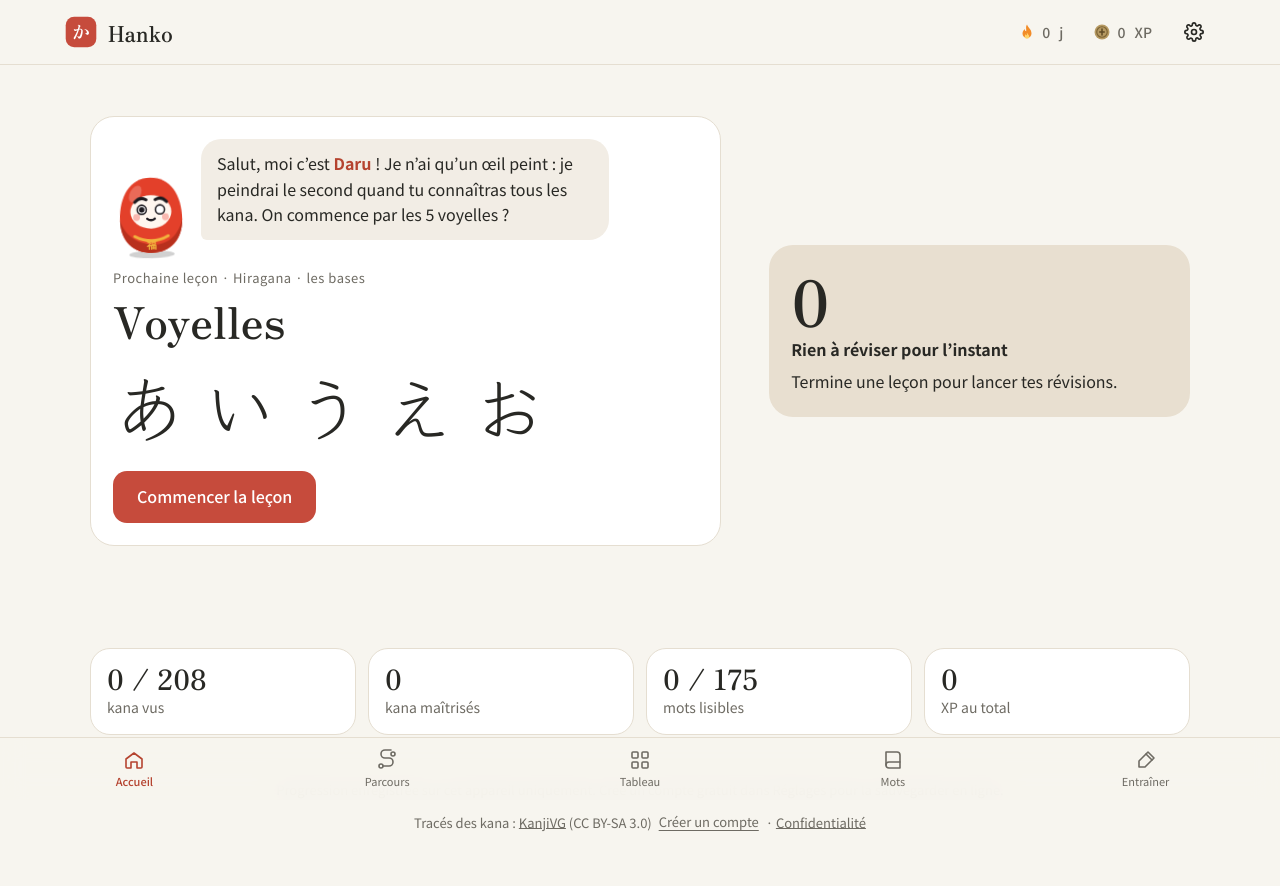
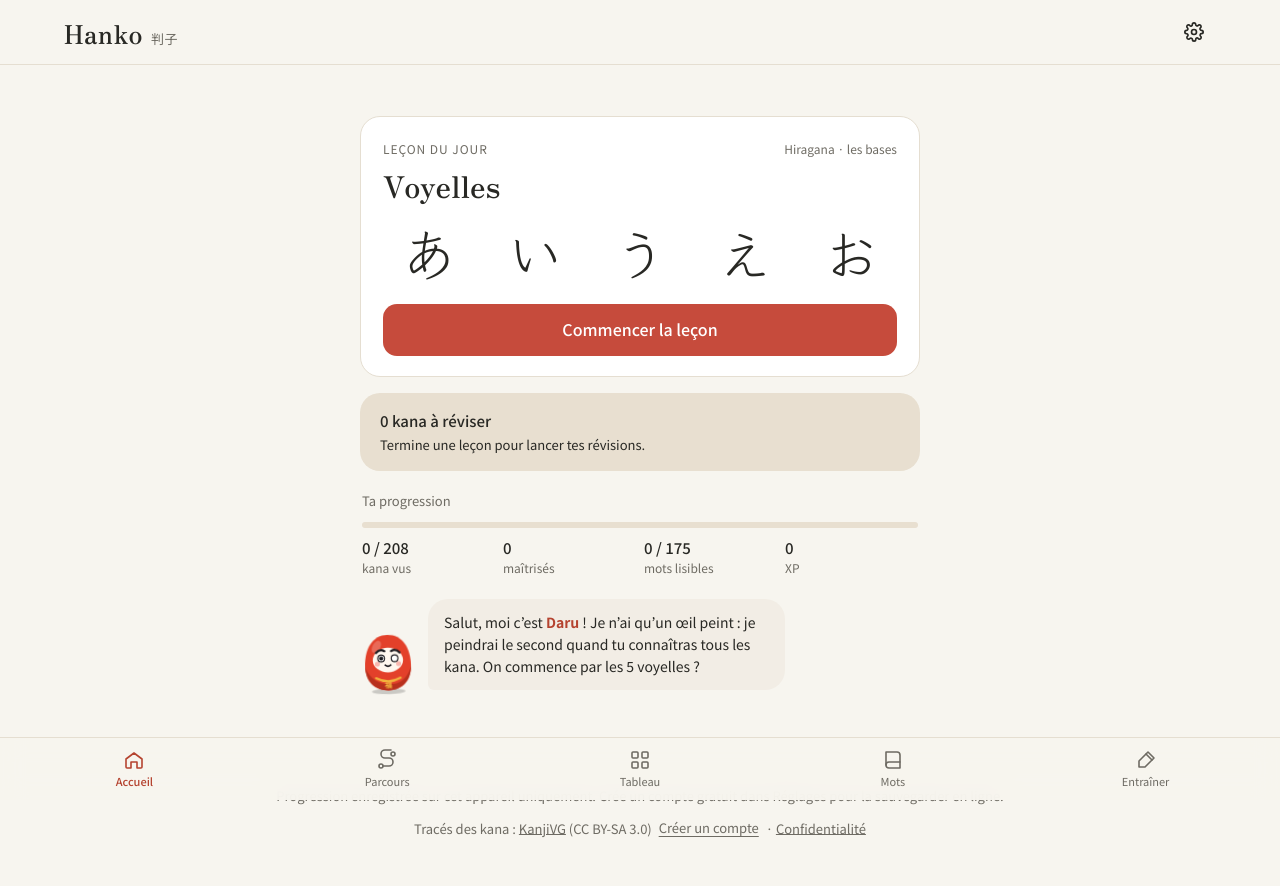
Before and after one commit to Rouuulien/Hanko-kana, a website with bundled scripts: page index.html in a window 1280 px wide. Built offline with nearby package versions, Linux system fonts and the light colour scheme.

Commit message:
Structure : accueil réduit à la leçon du jour, aux révisions et à la progression
En-tête « Hanko 判子 » avec la série de jours en toutes lettres (plus de pastilles),
carte de la leçon, carte des révisions, progression compacte et Daru, comme la maquette.
Polices régénérées pour 判 et 子.

Co-Authored-By: Claude Opus 5.5 <noreply@anthropic.com>

```diff
--- a/src/ui/icons.js
+++ b/src/ui/icons.js
@@ -1,12 +1,8 @@
-/* ---------- icônes SVG (haut-parleur, réglages, série de jours, XP) ---------- */
+/* ---------- icônes SVG (haut-parleur, réglages, onglets) ---------- */
 const SPK =
   '<svg viewBox="0 0 24 24" fill="none" stroke="currentColor" stroke-width="2" stroke-linecap="round" stroke-linejoin="round"><path d="M11 5 6 9H3v6h3l5 4z" fill="currentColor"/><path d="M15.5 8.5a5 5 0 0 1 0 7M18.5 5.5a9 9 0 0 1 0 13"/></svg>';
 const GEAR =
   '<svg viewBox="0 0 24 24" width="20" height="20" fill="none" stroke="currentColor" stroke-width="2"><circle cx="12" cy="12" r="3"/><path d="M19.4 15a1.7 1.7 0 0 0 .3 1.8l.1.1a2 2 0 1 1-2.8 2.8l-.1-.1a1.7 1.7 0 0 0-1.8-.3 1.7 1.7 0 0 0-1 1.5V21a2 2 0 1 1-4 0v-.1a1.7 1.7 0 0 0-1.1-1.5 1.7 1.7 0 0 0-1.8.3l-.1.1a2 2 0 1 1-2.8-2.8l.1-.1a1.7 1.7 0 0 0 .3-1.8 1.7 1.7 0 0 0-1.5-1H3a2 2 0 1 1 0-4h.1a1.7 1.7 0 0 0 1.5-1.1 1.7 1.7 0 0 0-.3-1.8l-.1-.1a2 2 0 1 1 2.8-2.8l.1.1a1.7 1.7 0 0 0 1.8.3H9a1.7 1.7 0 0 0 1-1.5V3a2 2 0 1 1 4 0v.1a1.7 1.7 0 0 0 1 1.5 1.7 1.7 0 0 0 1.8-.3l.1-.1a2 2 0 1 1 2.8 2.8l-.1.1a1.7 1.7 0 0 0-.3 1.8V9a1.7 1.7 0 0 0 1.5 1H21a2 2 0 1 1 0 4h-.1a1.7 1.7 0 0 0-1.5 1z"/></svg>';
-const FLAME =
-  '<svg viewBox="0 0 24 24"><path d="M12 2c1 4 6 6 6 12a6 6 0 0 1-12 0c0-3 2-5 3-6 0 2 1 3 2 3 0-4-1-6 1-9z" fill="#f28c28"/><path d="M12 13c1 2 3 3 3 5a3 3 0 0 1-6 0c0-1.5 1-2.5 1.5-3 .3 1 .8 1.3 1.5 1.3 0-1.3-.4-2.3 0-3.3z" fill="#ffd36b"/></svg>';
-const COIN =
-  '<svg viewBox="0 0 24 24"><circle cx="12" cy="12" r="10" fill="#b69a63"/><circle cx="12" cy="12" r="7" fill="none" stroke="#7d6435" stroke-width="1.6"/><path d="M12 8v8M9 12h6" stroke="#5e4a26" stroke-width="2" stroke-linecap="round"/></svg>';
 
 /* icônes de la barre d'onglets (trait fin, couleur du texte) */
 const TAB_HOME =
@@ -20,4 +16,4 @@ const TAB_WORDS =
 const TAB_TRAIN =
   '<svg viewBox="0 0 24 24" width="24" height="24" fill="none" stroke="currentColor" stroke-width="1.6" stroke-linecap="round" stroke-linejoin="round" aria-hidden="true"><path d="M14 4l6 6-9 9H5v-6z"/><path d="M12 6l6 6"/></svg>';
 
-export { SPK, GEAR, FLAME, COIN, TAB_HOME, TAB_PATH, TAB_SHEET, TAB_WORDS, TAB_TRAIN };
+export { SPK, GEAR, TAB_HOME, TAB_PATH, TAB_SHEET, TAB_WORDS, TAB_TRAIN };
--- a/src/ui/views.js
+++ b/src/ui/views.js
@@ -1,5 +1,5 @@
 /* ---------- écrans : accueil, parcours, tableau, mots, fiches, quiz, résultats, réglages ---------- */
-import { allDone, nextLesson, streak, testOpen, todayXp, unlocked } from '../core/progress.js';
+import { allDone, nextLesson, streak, testOpen, unlocked } from '../core/progress.js';
 import { canRead, wordsWith } from '../core/reading.js';
 import { dueList, nextDue } from '../core/srs.js';
 import { S } from '../core/state.js';
@@ -15,7 +15,7 @@ import { cloud, cloudText } from '../sync/cloud.js';
 import { accountV } from './account.js';
 import { ui } from './app-state.js';
 import { daru, mascot } from './daru.js';
-import { COIN, FLAME, GEAR, SPK, TAB_HOME, TAB_PATH, TAB_SHEET, TAB_TRAIN, TAB_WORDS } from './icons.js';
+import { GEAR, SPK, TAB_HOME, TAB_PATH, TAB_SHEET, TAB_TRAIN, TAB_WORDS } from './icons.js';
 import { hintBtn, padHTML, padTools } from './pad.js';
 import { muteBtn } from './sounds.js';
 import { tts } from './voice.js';
@@ -23,9 +23,14 @@ import { K2H, esc, pick } from '../util.js';
 /** Libellé du bouton d'effacement de la progression (deux clics : armer, puis confirmer). */
 const resetLabel = () => (ui.armed ? 'Confirmer : tout effacer' : 'Effacer ma progression');
 const wordHTML = w => `<span class="w" lang="ja">${w.j}</span> · ${w.r} · « ${w.f} »`;
-const top =
-  () => `<header class="top"><div class="brand"><svg viewBox="0 0 40 40" width="34" height="34" aria-hidden="true"><rect x="2" y="2" width="36" height="36" rx="10" fill="var(--ac)"/><text x="20" y="28" text-anchor="middle" font-size="22" fill="#fff" font-family="Zen Old Mincho, serif" font-weight="700">か</text></svg><span>Hanko</span></div>
-<div class="tstats"><span class="pill" title="Jours de suite">${FLAME}${streak()}<span class="hide">&nbsp;j</span></span><span class="pill" title="XP aujourd’hui">${COIN}${todayXp()}<span class="hide">&nbsp;XP</span></span><button class="ic" data-act="settings" aria-label="Réglages">${GEAR}</button></div></header>`;
+/** Série de jours en toutes lettres (rien tant qu'elle est à zéro). */
+const streakText = () => {
+  const n = streak();
+  return n ? `${n} jour${n > 1 ? 's' : ''} de suite` : '';
+};
+const top = () =>
+  `<header class="top"><div class="brand"><span>Hanko</span><span class="brand-j" lang="ja">判子</span></div>
+<div class="tstats"><span class="streak">${streakText()}</span><button class="ic" data-act="settings" aria-label="Réglages">${GEAR}</button></div></header>`;
 
 function tipHome(nx, due) {
   if (ui.homeTip) return ui.homeTip;
@@ -75,22 +80,25 @@ function homeV() {
             : todayV();
   return top() + `<div class="tabv">${body}</div>` + tabbar();
 }
+/** Onglet Accueil (maquette « Accueil clair ») : leçon du jour, révisions, progression compacte, Daru. */
 function todayV() {
   const nx = nextLesson(),
     due = dueList().length,
     nl = Object.keys(S.learned).length,
     ms = Object.values(S.learned).filter(L => L.box >= 4).length;
   const rw = WORDS.filter(w => canRead(w)).length;
-  return `<section class="hero band"><div class="wrap hero-g">
-  <div class="today">${mascot('idle', tipHome(nx, due))}<p class="kick">${nx ? 'Prochaine leçon · ' + nx.u.t : 'Parcours terminé'}</p><h1>${nx ? nx.t : 'Tous les kana sont vus !'}</h1>
+  const fig = (b, t) => `<div class="fig1"><b>${b}</b><span>${t}</span></div>`;
+  return `<section class="band"><div class="wrap today-g">
+  <article class="hero"><div class="hero-h"><p class="kick">${nx ? 'Leçon du jour' : 'Parcours terminé'}</p>${nx ? `<span class="mut">${nx.u.t}</span>` : ''}</div>
+  <h1>${nx ? nx.t : 'Tous les kana sont vus !'}</h1>
   ${bigK(nx ? nx.items.slice(0, 5) : ['かな', 'カナ'])}
-  ${nx ? `<button class="btn ac" data-act="lesson" data-id="${nx.id}">Commencer la leçon</button>` : ''}</div>
-  <div class="rev"><div class="rev-n">${due}</div><b>${due ? 'kana à réviser maintenant' : 'Rien à réviser pour l’instant'}</b><p class="mut">${due ? 'Une courte session suffit : réviser à temps fixe la mémoire.' : nextDue()}</p>
+  ${nx ? `<button class="btn ac" data-act="lesson" data-id="${nx.id}">Commencer la leçon</button>` : ''}</article>
+  <div class="rev"><div class="rev-t"><b><span class="rev-n">${due}</span> kana à réviser</b><span>${due ? 'Le bon moment pour ta mémoire.' : nextDue()}</span></div>
   ${due ? `<button class="btn gh" data-act="review">Réviser</button>` : nl ? `<button class="btn gh" data-act="practice">Entraînement libre</button>` : ''}</div>
+  <div class="progress"><span class="mut">Ta progression</span><div class="prog"><i style="width:${Math.round((nl / TOTAL) * 100)}%"></i></div>
+  <div class="figs">${fig(`${nl} / ${TOTAL}`, 'kana vus')}${fig(ms, 'maîtrisés')}${fig(`${rw} / ${WORDS.length}`, 'mots lisibles')}${fig(S.xp, 'XP')}</div></div>
+  ${mascot('idle', tipHome(nx, due), 56)}
   </div></section>
-  <section class="band" style="padding-bottom:8px"><div class="wrap figs">
-  <div class="fig1"><b>${nl} / ${TOTAL}</b><span>kana vus</span></div><div class="fig1"><b>${ms}</b><span>kana maîtrisés</span></div>
-  <div class="fig1"><b>${rw} / ${WORDS.length}</b><span>mots lisibles</span></div><div class="fig1"><b>${S.xp}</b><span>XP au total</span></div></div></section>
   ${foot()}`;
 }
 const foot = () =>
--- a/styles.css
+++ b/styles.css
@@ -192,31 +192,15 @@ button {
 }
 .brand {
   display: flex;
+  align-items: baseline;
+  gap: 8px;
+  font: 700 26px var(--f-title);
+  letter-spacing: 0.02em;
+}
+.tstats {
+  display: flex;
   align-items: center;
-  gap: 10px;
-  font: 700 22px var(--f-title);
-}
-.tstats {
-  display: flex;
-  align-items: center;
-  gap: 10px;
-}
-.pill {
-  display: flex;
-  align-items: center;
-  gap: 6px;
-  min-height: 44px;
-  padding: 0 10px;
-  border-radius: var(--r-m);
-  background: none;
-  color: var(--mut);
-  font-size: 14px;
-  font-weight: 500;
-  white-space: nowrap;
-}
-.pill svg {
-  width: 18px;
-  height: 18px;
+  gap: 4px;
 }
 .ic {
   width: 44px;
@@ -228,64 +212,128 @@ button {
   display: grid;
   place-items: center;
 }
-/* hero */
+/* accueil (onglet Accueil) */
+.today-g {
+  max-width: 560px;
+  display: grid;
+  gap: 16px;
+}
 .hero {
-  background: var(--bg);
+  background: var(--card);
   color: var(--ink);
-  position: relative;
-}
-.hero-g {
-  display: grid;
-  grid-template-columns: minmax(0, 1.5fr) minmax(0, 1fr);
-  gap: clamp(20px, 4vw, 48px);
-  align-items: center;
-  position: relative;
-  z-index: 1;
+  border: 1px solid var(--line);
+  border-radius: var(--r-l);
+  padding: 22px 22px 20px;
+  display: grid;
+  container-type: inline-size;
+}
+.hero-h {
+  display: flex;
+  justify-content: space-between;
+  align-items: baseline;
+  gap: 12px;
+  font-size: 12px;
 }
 .kick {
-  margin: 0 0 6px;
-  font-size: 13px;
-  letter-spacing: 0.04em;
-  color: var(--mut);
-}
-.today {
-  background: var(--card);
-  border: 1px solid var(--line);
-  border-radius: var(--r-xl);
-  padding: 22px;
-  container-type: inline-size;
-}
-.bubble,
-.today .bubble {
-  box-shadow: none;
+  margin: 0;
+  font-size: 12px;
+  letter-spacing: 0.08em;
+  text-transform: uppercase;
+  color: var(--mut);
+}
+.hero h1 {
+  margin: 10px 0 0;
+  font: 700 30px/1.15 var(--f-title);
 }
 .big-k {
   /* --n : nombre de caractères affichés ; la taille s'ajuste pour tenir sur une ligne */
-  font: 400 clamp(22px, calc(100cqi / (var(--n, 5) * 1.3)), 72px) / 1.3 var(--f-kana);
-  display: flex;
+  font: 400 clamp(22px, calc(100cqi / (var(--n, 5) * 1.3)), 56px) / 1.3 var(--f-kana);
+  display: flex;
+  justify-content: space-around;
   gap: 0.25em;
   white-space: nowrap;
-  margin: 12px 0 20px;
+  margin: 12px 0 16px;
 }
 .rev {
   background: var(--sand);
   color: var(--ink);
-  border-radius: var(--r-xl);
-  padding: 22px;
-  display: grid;
-  gap: 6px;
-}
-.rev-n {
-  font: 700 clamp(44px, 8vw, 64px)/1 var(--f-title);
-  color: var(--ink);
-}
-.rev p {
-  margin: 0;
-  color: var(--ink);
+  border-radius: var(--r-l);
+  padding: 16px 20px;
+  display: flex;
+  align-items: center;
+  gap: 16px;
+}
+.rev-t {
+  flex: 1;
+  display: grid;
+  gap: 2px;
+}
+.rev-t b {
+  font-size: 15px;
+  font-weight: 500;
+}
+.rev-t span:not(.rev-n) {
+  font-size: 13px;
 }
 .rev .btn {
-  margin-top: 10px;
-  justify-self: start;
+  flex: none;
+  min-height: 44px;
+  padding: 0 18px;
+  border-radius: var(--r-s);
+  font-size: 14px;
+}
+.progress {
+  display: grid;
+  gap: 10px;
+  padding: 4px 2px 0;
+  font-size: 13px;
+}
+.prog {
+  height: 6px;
+  border-radius: 3px;
+  background: var(--sand);
+  overflow: hidden;
+}
+.prog i {
+  display: block;
+  height: 100%;
+  border-radius: 3px;
+  background: var(--sage);
+}
+.figs {
+  display: grid;
+  grid-template-columns: repeat(4, minmax(0, 1fr));
+  gap: 8px;
+}
+.figs .fig1 {
+  border: 0;
+  background: none;
+  padding: 0;
+  border-radius: 0;
+}
+.figs .fig1 b {
+  font: 500 15px/1.3 var(--f-ui);
+}
+.figs .fig1 span {
+  font-size: 12px;
+}
+.today-g .mascot {
+  margin-top: 4px;
+}
+.today-g .bubble {
+  font-size: 14px;
+  margin-bottom: 8px;
+  box-shadow: none;
+}
+.brand-j {
+  font-size: 13px;
+  font-weight: 400;
+  color: var(--mut);
+}
+.streak {
+  font-size: 13px;
+  color: var(--mut);
+  white-space: nowrap;
 }
 /* mascot */
 .mascot {
@@ -323,15 +371,7 @@ button {
   font-size: 22px;
   font-weight: 700;
 }
-.hero .mascot {
-  margin-bottom: 6px;
-}
-/* figures + nav */
-.figs {
-  display: grid;
-  grid-template-columns: repeat(4, minmax(0, 1fr));
-  gap: 12px;
-}
+/* chiffres (résultats de Rafale et de Pinceau) + sélecteur */
 .fig1 {
   border: 1px solid var(--line);
   background: var(--card);
@@ -1719,18 +1759,7 @@ textarea {
     transition: none;
   }
 }
-@media (max-width: 760px) {
-  .hero-g {
-    grid-template-columns: minmax(0, 1fr);
-  }
-  .figs {
-    grid-template-columns: repeat(2, minmax(0, 1fr));
-  }
-}
 @media (max-width: 600px) {
-  .hide {
-    display: none;
-  }
   .opt kbd {
     display: none;
   }
```
Also changed, not shown: fonts/charset.txt (+1 -1 lines), tests/parcours/mise-en-page.spec.js (+5 -2 lines), tests/parcours/onglets.spec.js (+37 -0 lines), fonts/KleeOne-400.woff2, fonts/KleeOne-600.woff2, fonts/NotoSansJP.woff2, fonts/ZenOldMincho-400.woff2, fonts/ZenOldMincho-700.woff2.
